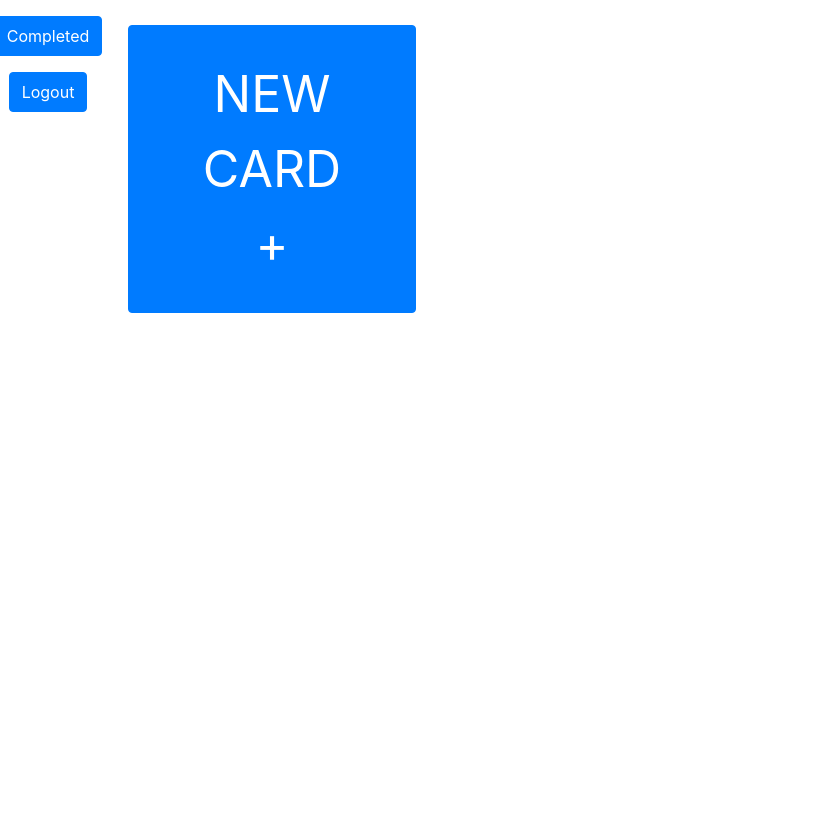
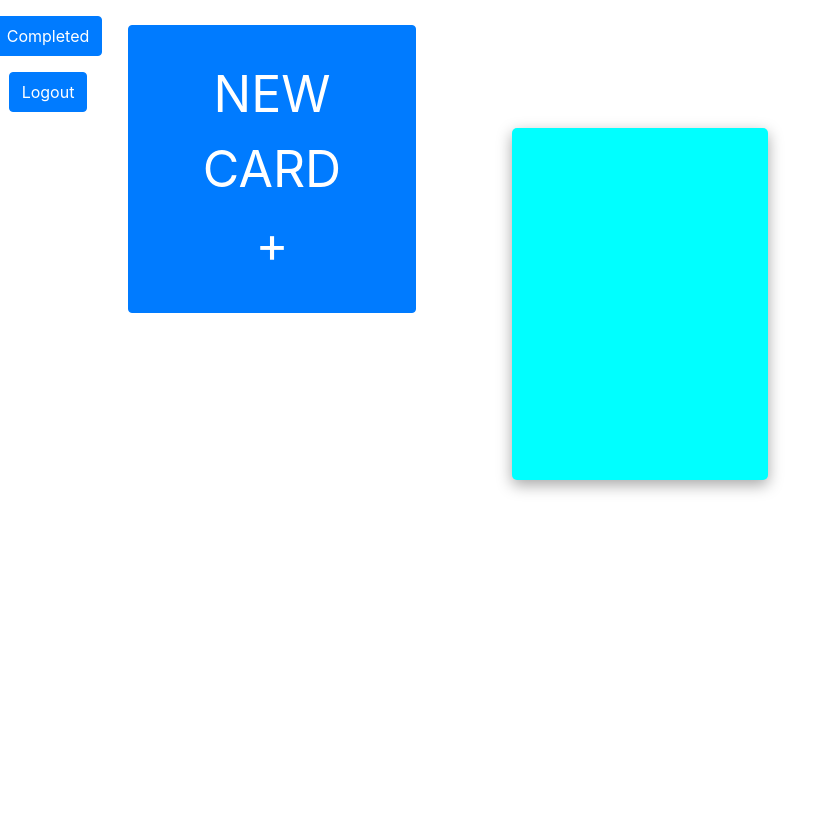
Before and after one commit to Nagum0/todo-app, a Flask app: page /home in a window 1280 px wide. Shown: the whole page, without its empty margins (0-839 px from the left). Run offline with Flask 3, Linux system fonts and the light colour scheme; the visitor is signed in with stand-in values (Sample User, id 1); data that the repository does not hold is empty.

Commit message:
add_new_card style finished.

```diff
--- a/static/css/style.css
+++ b/static/css/style.css
@@ -91,3 +91,20 @@
     text-align: center;
     font-size: 25px;
 }
+
+.add_new_card {
+    width: 20%;
+    height: 22rem;
+
+    background-color: aqua;
+    border-radius: 5px;
+    box-shadow: rgba(0, 0, 0, 0.35) 0px 5px 15px;
+    z-index: 4;
+    opacity: 100%;
+
+    position: fixed;
+    top: 0;
+    left: 0;
+
+    margin: 10% 40%;
+}
--- a/static/js/home.js
+++ b/static/js/home.js
@@ -93,6 +93,8 @@ const new_card_btn = document.getElementById("newCardBtn")
 
 new_card_btn.addEventListener("click", () => {
     // FRONTEND
+    const main_container = document.getElementById("mainCont")
+    main_container.style.opacity = 0.5
 
     // BACKEND
 })
--- a/templates/home.html
+++ b/templates/home.html
@@ -9,7 +9,7 @@
     <title>Home</title>
 </head>
 <body>
-    <div class="main">
+    <div class="main" id="mainCont">
         <!-- Navbar -->
         <nav class="home-nav">
             <button type="button" class="btn btn-primary icon" id="completedBtn">Completed</button>
@@ -53,6 +53,11 @@
         </div>
     </div>
 
+    <!-- New card popup -->
+    <div class="add_new_card">
+
+    </div>
+
     <script src="{{ url_for('static', filename='js/home.js') }}" defer></script>
 </body>
 </html>
```
